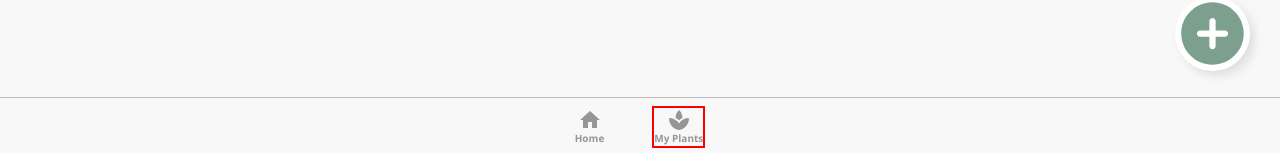
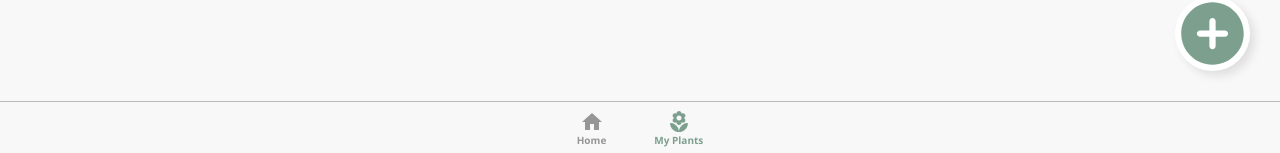
Before and after one commit to Joshua-Farr/react-plant-watering-tracker-app, a React (Vite) app: page /plants in a window 1280 px wide. Shown: the part 644-797 px from the top of the page. Built offline with nearby package versions, Linux system fonts and the light colour scheme.

Commit message:
Fixed NavLink Styling Issues

```diff
--- a/src/components/MainNavBar.jsx
+++ b/src/components/MainNavBar.jsx
@@ -3,7 +3,7 @@ import HomeIcon from "@mui/icons-material/Home";
 import SearchRoundedIcon from "@mui/icons-material/Search";
 import SettingsRoundedIcon from "@mui/icons-material/Settings";
 import YardRoundedIcon from "@mui/icons-material/YardRounded";
-import SpaRoundedIcon from "@mui/icons-material/SpaRounded";
+import LocalFloristRoundedIcon from "@mui/icons-material/LocalFloristRounded";
 import AddCircleOutlineRoundedIcon from "@mui/icons-material/AddCircleOutlineRounded";
 import { Link, NavLink } from "react-router-dom";
 import "../styling/MainNavBar.css";
@@ -11,27 +11,28 @@ import "../styling/MainNavBar.css";
 export default function MainNavBar() {
   return (
     <div className="menu-bar-wrapper">
-      <NavLink
-        to="home-nav"
-        className={({ isActive }) =>
-          isActive ? "nav-bar-link selected" : "nav-bar-link"
-        }
+      <NavLink to="home-nav" style={{ textDecoration: "none" }}>
+        {({ isActive }) => (
+          <div
+            className="menu-item"
+            style={{ color: isActive ? "#7da08e" : `#969696` }}
           >
-        <div className="menu-item">
             <HomeIcon />
             <h4>Home</h4>
           </div>
+        )}
       </NavLink>
-      <NavLink
-        to="plants"
-        className={({ isActive }) =>
-          isActive ? "nav-bar-link selected" : "nav-bar-link"
-        }
+
+      <NavLink to="plants" style={{ textDecoration: "none" }}>
+        {({ isActive }) => (
+          <div
+            className="menu-item"
+            style={{ color: isActive ? "#7da08e" : `#969696` }}
           >
-        <div className="menu-item">
-          <SpaRoundedIcon />
+            <LocalFloristRoundedIcon />
             <h4>My Plants</h4>
           </div>
+        )}
       </NavLink>
       {/* <NavLink
         to="search"
--- a/src/styling/MainNavBar.css
+++ b/src/styling/MainNavBar.css
@@ -37,5 +37,6 @@
 }
 
 .selected {
-  border: 2px solid red;
+  /* border: 2px solid red; */
+  color: #ef775a;
 }
```
Lines whose indentation alone changed are shown as unchanged.
